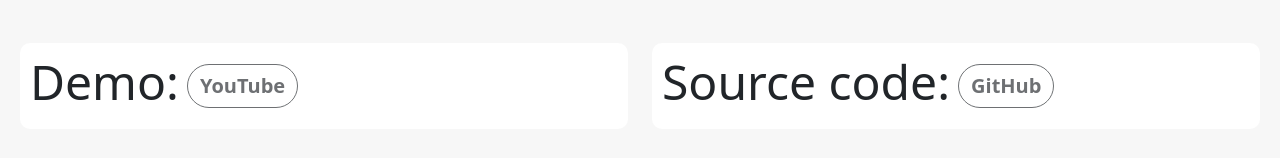
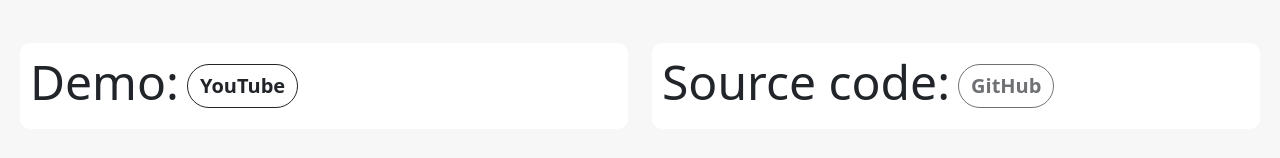
Before and after one commit to Deiahri/portfolio, a plain HTML site: page projects/bank-application-2.html in a window 1280 px wide. Shown: the part 994-1152 px from the top of the page. Drawn offline with nearby package versions, Linux system fonts and the light colour scheme.

Commit message:
Added Demo for Bank V2

```diff
--- a/projects/bank-application-2.html
+++ b/projects/bank-application-2.html
@@ -57,7 +57,7 @@
                     <div class="project-subcard white-bg">
                         <div class="horizontal_md-vertical">
                             <h1 class="display-5 almost-bold me-2">Demo: </h1>
-                            <a class="btn btn-outline-dark fw-bold rounded-pill fs-5 disabled" id="projects_demo_button" target="_blank" href="">YouTube</a>
+                            <a class="btn btn-outline-dark fw-bold rounded-pill fs-5" id="projects_demo_button" target="_blank" href="https://youtu.be/3xF9cgILh_4">YouTube</a>
                         </div>
                     </div>
                 </div>
```
